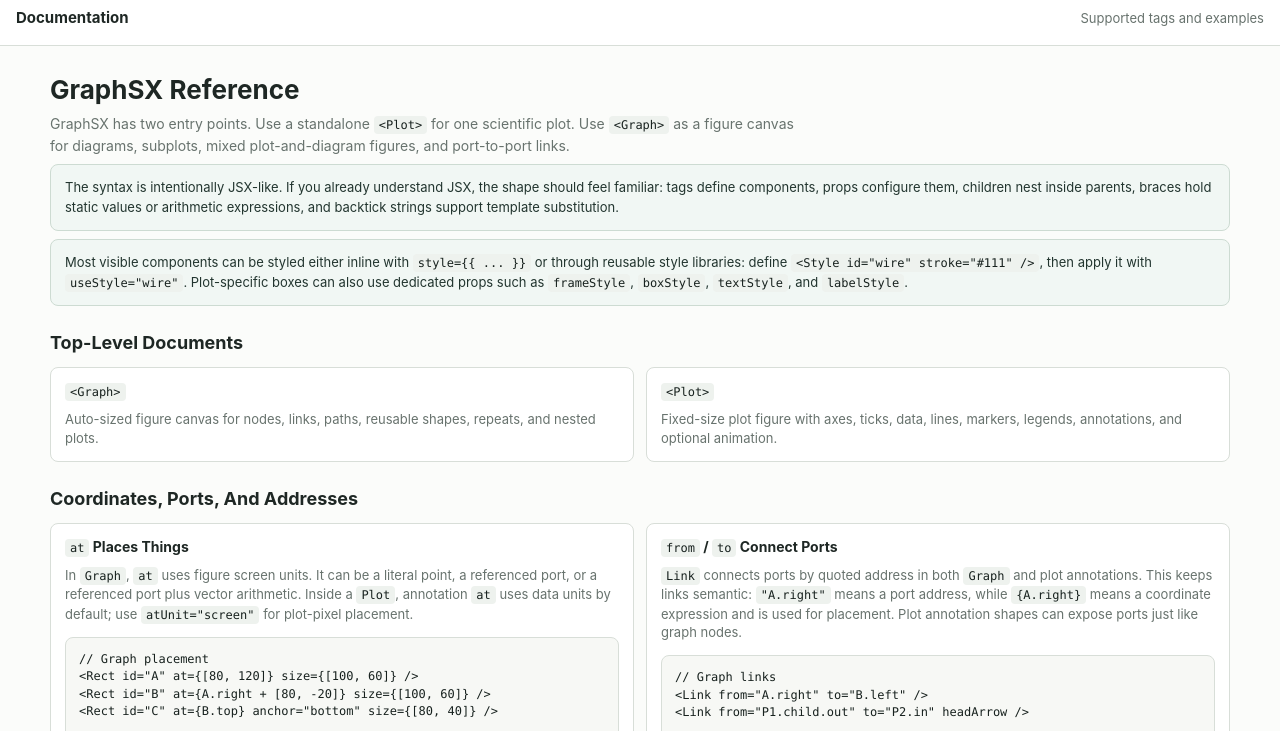
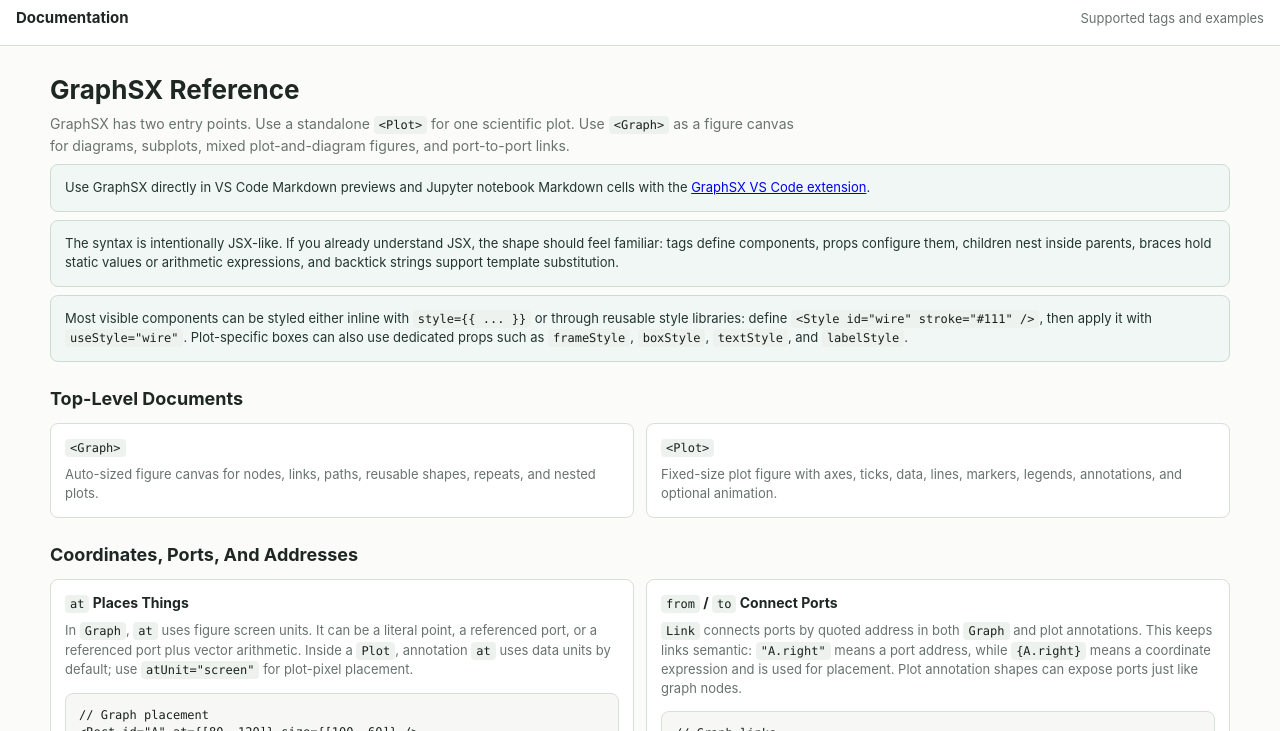
Before and after one commit to slxuphys/graphsx, a website built with Vite: page index.html in a window 1280 px wide. Both pictures are taken after a click on the button "Docs". Shown: the part 69-800 px from the top of the page. Built offline with nearby package versions, Linux system fonts and the light colour scheme.

Commit message:
Add VS Code Marketplace links

```diff
--- a/index.html
+++ b/index.html
@@ -977,6 +977,7 @@
             <section class="docs-hero">
               <h2>GraphSX Reference</h2>
               <p>GraphSX has two entry points. Use a standalone <code>&lt;Plot&gt;</code> for one scientific plot. Use <code>&lt;Graph&gt;</code> as a figure canvas for diagrams, subplots, mixed plot-and-diagram figures, and port-to-port links.</p>
+              <div class="docs-note">Use GraphSX directly in VS Code Markdown previews and Jupyter notebook Markdown cells with the <a href="https://marketplace.visualstudio.com/items?itemName=slxuphys.graphsx-vscode" target="_blank" rel="noreferrer">GraphSX VS Code extension</a>.</div>
               <div class="docs-note">The syntax is intentionally JSX-like. If you already understand JSX, the shape should feel familiar: tags define components, props configure them, children nest inside parents, braces hold static values or arithmetic expressions, and backtick strings support template substitution.</div>
               <div class="docs-note">Most visible components can be styled either inline with <code>style={{ ... }}</code> or through reusable style libraries: define <code>&lt;Style id="wire" stroke="#111" /&gt;</code>, then apply it with <code>useStyle="wire"</code>. Plot-specific boxes can also use dedicated props such as <code>frameStyle</code>, <code>boxStyle</code>, <code>textStyle</code>, and <code>labelStyle</code>.</div>
             </section>
```
Also changed, not shown: README.md, packages/vscode-graphsx/README.md.
